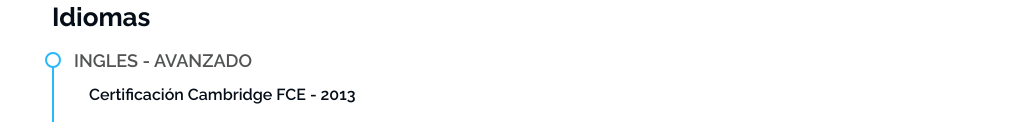
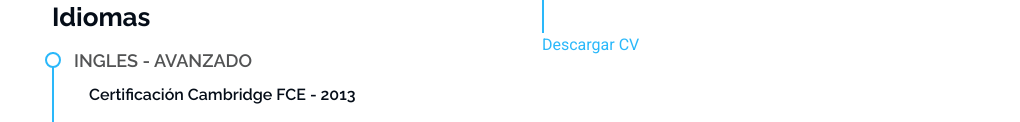
Before and after one commit to FlorenGomezP/Portfolio-Profesional, a plain HTML site: page index.html in a window 1280 px wide. Shown: the part 3070-3192 px from the top of the page, without its empty margins (260-1280 px from the left). Drawn offline with Linux system fonts and the light colour scheme.

Commit message:
Update index.html

```diff
--- a/index.html
+++ b/index.html
@@ -226,7 +226,7 @@
                 <li>Relevamiento en campo en contacto con diversas áreas técnicas para obtención de información y actualización de documentación operativa.</li>
               </ul>
             </div><!-- Edn Resume Item -->
-
+      <a href="href="Portfolio-Profesional/assets/img/Florentina_Gomez_CV.pdf" download>Descargar CV</a>
           </div>
 
         </div>
```
